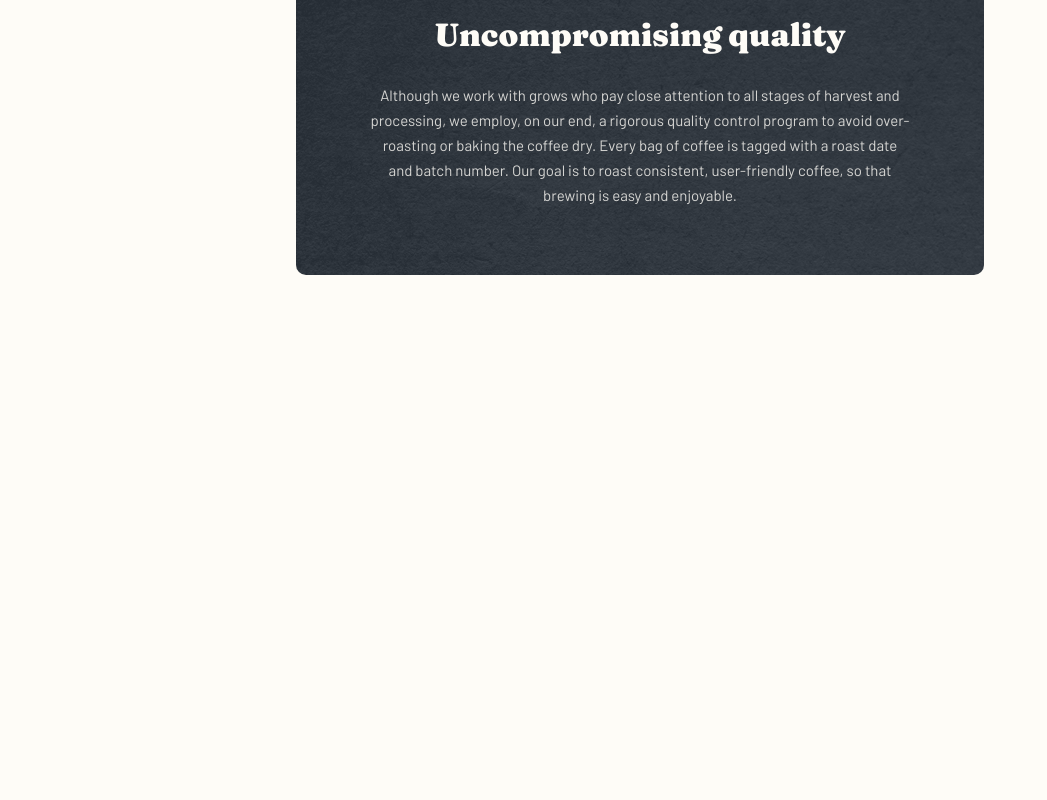
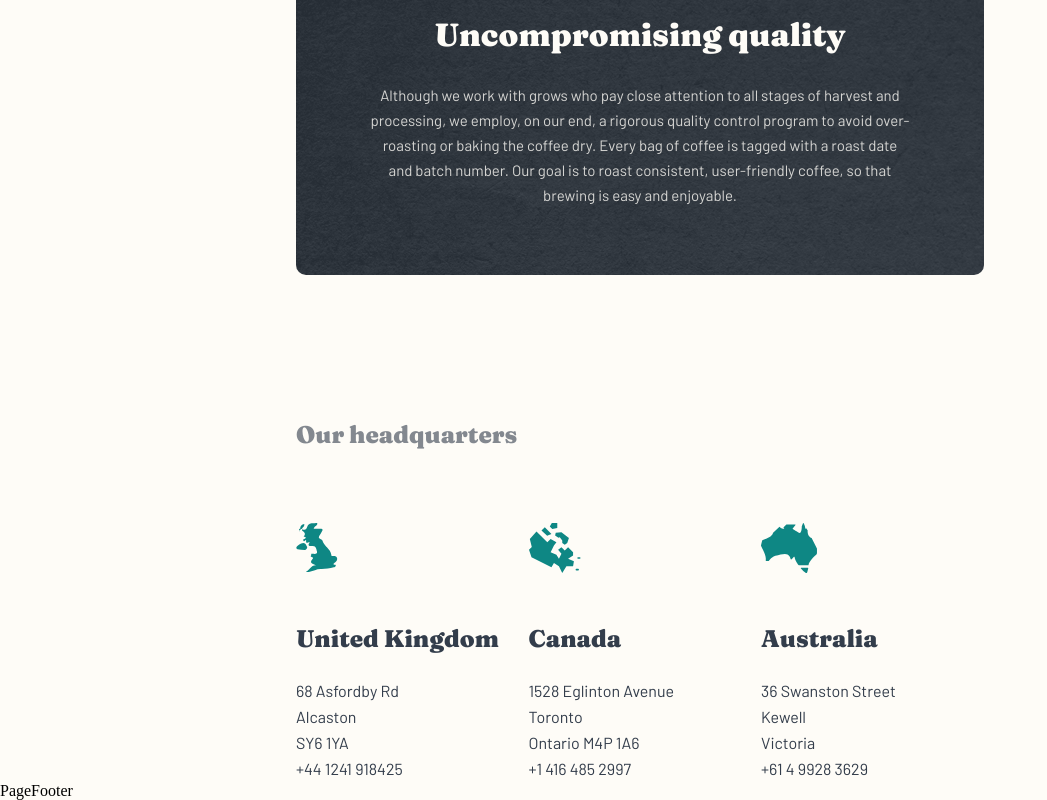
Before and after one commit to Marjolein-Kasman-de-Jong/coffeeroasters, a React (Vite) app: page /about-us in a window 1280 px wide. Shown: the part 1641-2441 px from the top of the page, without its empty margins (0-1047 px from the left). Before the commit the page ends 1916 px from the top, so only its background shows below. Built offline with nearby package versions, Linux system fonts and the light colour scheme.

Commit message:
Add headquarters content

```diff
--- a/src/components/card/Card.jsx
+++ b/src/components/card/Card.jsx
@@ -38,7 +38,14 @@ export default function Card({ type, item }) {
         threshold: threshold,
     });
 
-    const { title, description, image, number } = item;
+    // Destructure item
+    let title, description, street, city, zip, phone, image, number;
+
+    if (type === "headquarter") {
+        ({ title, description: { street, city, zip, phone }, image, number } = item);
+    } else {
+        ({ title, description, image, number } = item);
+    }
 
     return (
         <article
@@ -63,10 +70,20 @@ export default function Card({ type, item }) {
                 <h3 className="heading-card">
                     {title}
                 </h3>
+                {
+                    type === "headquarter" ?
+                        <address>
+                            {street}<br />
+                            {city}<br />
+                            {zip}<br />
+                            {phone}<br />
+                        </address>
+                        :
                         <p className="regular-paragraph">
                             {description}
                         </p>
-            </div>
-        </article>
+                }
+            </div >
+        </article >
     )
 }
--- a/src/components/card/card.css
+++ b/src/components/card/card.css
@@ -12,6 +12,10 @@
     5.1 Business process card image
     5.2 Business process card text wrapper
     5.3 Business process card animation
+6. Headquarter card
+    6.1 Headquarter card image
+    6.2 Headquarter card text wrapper
+    6.3 Headquarter card text wrapper children
 ------------------------------ */
 
 /* 1. Slide up animation */
@@ -316,3 +320,67 @@
         }
     }
 }
+
+/* 6. Headquarter card */
+
+.card.headquarter {
+    width: 100%;
+    gap: 47px;
+}
+
+@media screen and (min-width: 768px) {
+    .card.headquarter {
+        width: 32.41%;
+        max-width: 223px;
+        flex-direction: column;
+        align-items: flex-start;
+        gap: 48px;
+    }
+}
+
+@media screen and (min-width: 1440px) {
+    .card.headquarter {
+        width: 27.27%;
+        max-width: 285px;
+        gap: 24px;
+    }
+}
+
+/* 6.1 Headquarter card image */
+
+.card.headquarter img {
+    width: auto;
+}
+
+@media screen and (min-width: 768px) {
+    .card.headquarter img {
+        height: 50px;
+    }
+}
+
+/* 6.2 Headquarter card text wrapper */
+
+.card.headquarter div {
+    width: 100%;
+    gap: 22px;
+}
+
+@media screen and (min-width: 768px) {
+    .card.headquarter div {
+        gap: 21px;
+    }
+}
+
+@media screen and (min-width: 1440px) {
+    .card.headquarter div {
+        gap: 24px;
+    }
+}
+
+/* 6.3 Headquarter card text wrapper children */
+
+@media screen and (min-width: 1440px) {
+    .card.headquarter div > * {
+        width: 100%;
+    }
+}
--- /dev/null
+++ b/src/constants/sectionHeadquartersContent.js
@@ -0,0 +1,38 @@
+import unitedKingdom from "/about/desktop/illustration-uk.svg";
+import canada from "/about/desktop/illustration-canada.svg";
+import australia from "/about/desktop/illustration-australia.svg";
+
+const sectionHeadquartersContent = [
+    {
+        title: "United Kingdom",
+        description: {
+            street: "68  Asfordby Rd",
+            city: "Alcaston",
+            zip: "SY6 1YA",
+            phone: "+44 1241 918425"
+        },
+        image: unitedKingdom
+    },
+    {
+        title: "Canada",
+        description: {
+            street: "1528  Eglinton Avenue",
+            city: "Toronto",
+            zip: "Ontario M4P 1A6",
+            phone: "+1 416 485 2997"
+        },
+        image: canada
+    },
+    {
+        title: "Australia",
+        description: {
+            street: "36 Swanston Street",
+            city: "Kewell",
+            zip: "Victoria",
+            phone: "+61 4 9928 3629"
+        },
+        image: australia
+    }
+]
+
+export default sectionHeadquartersContent;
--- a/src/index.css
+++ b/src/index.css
@@ -16,6 +16,10 @@ textarea {
 
 img {
   display: block;
+}
+
+address {
+  font-style: normal;
 }
 
 /* Colors */
@@ -222,6 +226,21 @@ html {
   }
 }
 
+/* ----Section | Headquarters */
+
+.heading-section-headquarters {
+  color: var(--grey);
+  font-size: 1.5rem;
+  line-height: 2rem;
+  text-align: center;
+}
+
+@media screen and (min-width: 768px) {
+  .heading-section-headquarters {
+    text-align: left;
+  }
+}
+
 /* ----Card */
 
 .heading-card {
@@ -264,6 +283,27 @@ html {
 
 @media screen and (min-width: 1440px) {
   .business-process .heading-card {
+    text-align: left;
+  }
+}
+
+/* ----Card | Headquarters */
+
+.headquarters .heading-card {
+  color: var(--dark-grey-blue);
+  font-size: 1.75rem;
+  line-height: 2.25rem;
+}
+
+@media screen and (min-width: 768px) {
+  .headquarters .heading-card {
+    font-size: 1.5rem;
+  }
+}
+
+@media screen and (min-width: 1440px) {
+  .headquarters .heading-card {
+    font-size: 2rem;
     text-align: left;
   }
 }
@@ -362,6 +402,24 @@ html {
   }
 }
 
+/* ----Card | Headquarters */
+
+.headquarters .card address {
+  font-family: "Barlow";
+  font-style: normal;
+  font-weight: 400;
+  color: var(--dark-grey-blue);
+  font-size: 1rem;
+  line-height: 1.625rem;
+  text-align: center;
+}
+
+@media screen and (min-width: 768px) {
+  .headquarters .card address {
+    text-align: left;
+  }
+}
+
 /* --Numbers */
 
 .number {
--- a/src/sections/headquarters/Headquarters.jsx
+++ b/src/sections/headquarters/Headquarters.jsx
@@ -1,10 +1,29 @@
+// Components
+import Card from "../../components/card/Card";
+
+// Constants
+import sectionHeadquartersContent from "../../constants/sectionHeadquartersContent";
+
 // Styles
 import "./headquarters.css";
 
 export default function Headquarters() {
   return (
     <section className="headquarters">
-      Headquarters
+      <h2 className="heading-section-headquarters">
+        Our headquarters
+      </h2>
+      <div className="cards-wrapper">
+        {
+          sectionHeadquartersContent.map((item) => {
+            return <Card
+              key={item.title}
+              type="headquarter"
+              item={item}
+            />
+          })
+        }
+      </div>
     </section>
   )
 }
--- a/src/sections/headquarters/headquarters.css
+++ b/src/sections/headquarters/headquarters.css
@@ -0,0 +1,38 @@
+.headquarters {
+    width: 87.2%;
+    max-width: 327px;
+    margin: 551px auto 0 auto;
+    display: flex;
+    flex-direction: column;
+    gap: 72px;
+}
+
+@media screen and (min-width: 768px) {
+    .headquarters {
+        width: 89.58%;
+        max-width: 688px;
+        margin: 472px auto 0 auto;
+    }
+}
+
+@media screen and (min-width: 1440px) {
+    .headquarters {
+        width: 72.57%;
+        max-width: 1045px;
+        margin: 256px auto 0 auto;
+    }
+}
+
+.headquarters .cards-wrapper {
+    display: flex;
+    flex-direction: column;
+    gap: 80px;
+}
+
+@media screen and (min-width: 768px) {
+    .headquarters .cards-wrapper {
+        flex-direction: row;
+        justify-content: space-between;
+        gap: unset;
+    }
+}
```
Lines whose indentation alone changed are shown as unchanged.
